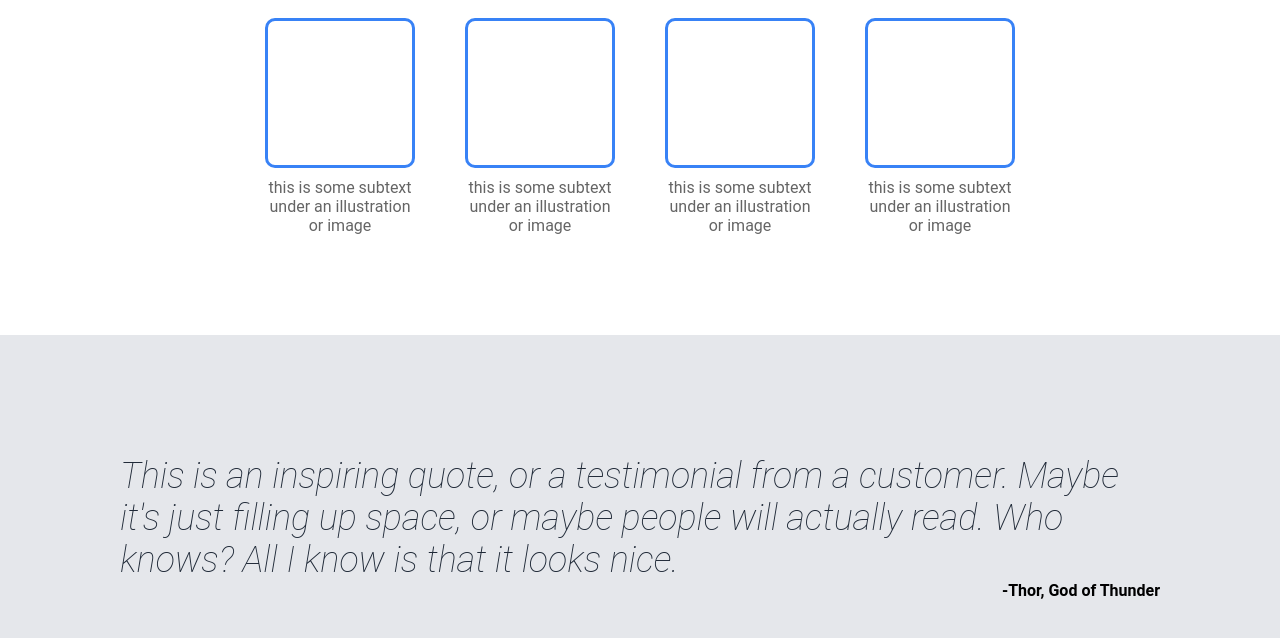
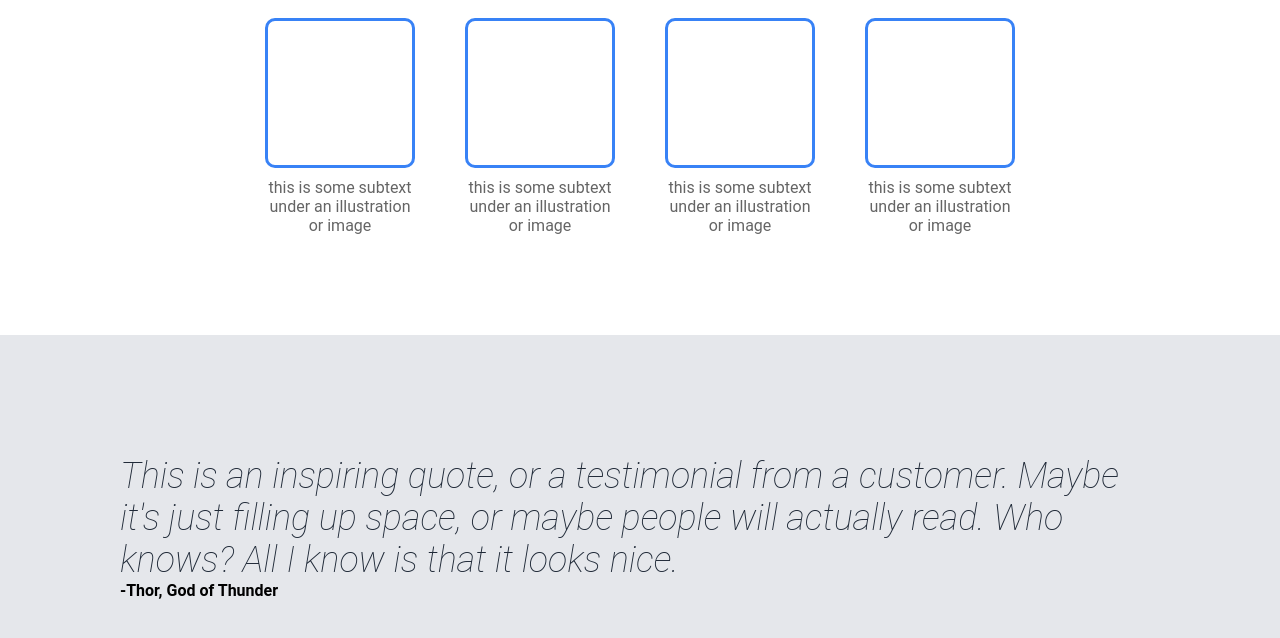
Before and after one commit to emmanueloyelade391/odin-landing-page, a plain HTML site: page index.html in a window 1280 px wide. Shown: the part 573-1211 px from the top of the page. Drawn offline with Linux system fonts and the light colour scheme.

Commit message:
Nest the quote text in another flex container
Nesting the quote text into another flex container
will allow for more manipulation of the alignment
of the quote text.

```diff
--- a/index.html
+++ b/index.html
@@ -52,12 +52,14 @@
       </div>
     </div>
     <div class="section-3">
-      <p class="quote">
+      <div class="quote-container">
+        <p class="quote">
         This is an inspiring quote, or a testimonial from a customer.
         Maybe it's just filling up space, or maybe people will actually
         read. Who knows? All I know is that it looks nice.
-      </p>
-      <p class="quote-owner">-Thor, God of Thunder</p>
+        </p>
+        <p class="quote-owner">-Thor, God of Thunder</p>
+      </div>
     </div>
   </body>
 </html>
--- a/styles.css
+++ b/styles.css
@@ -132,6 +132,11 @@ a {
   padding: 120px;
 }
 
+.quote-container {
+  display: flex;
+  flex-direction: column;
+}
+
 .quote {
   font-size: 36px;
   font-weight: lighter;
```
